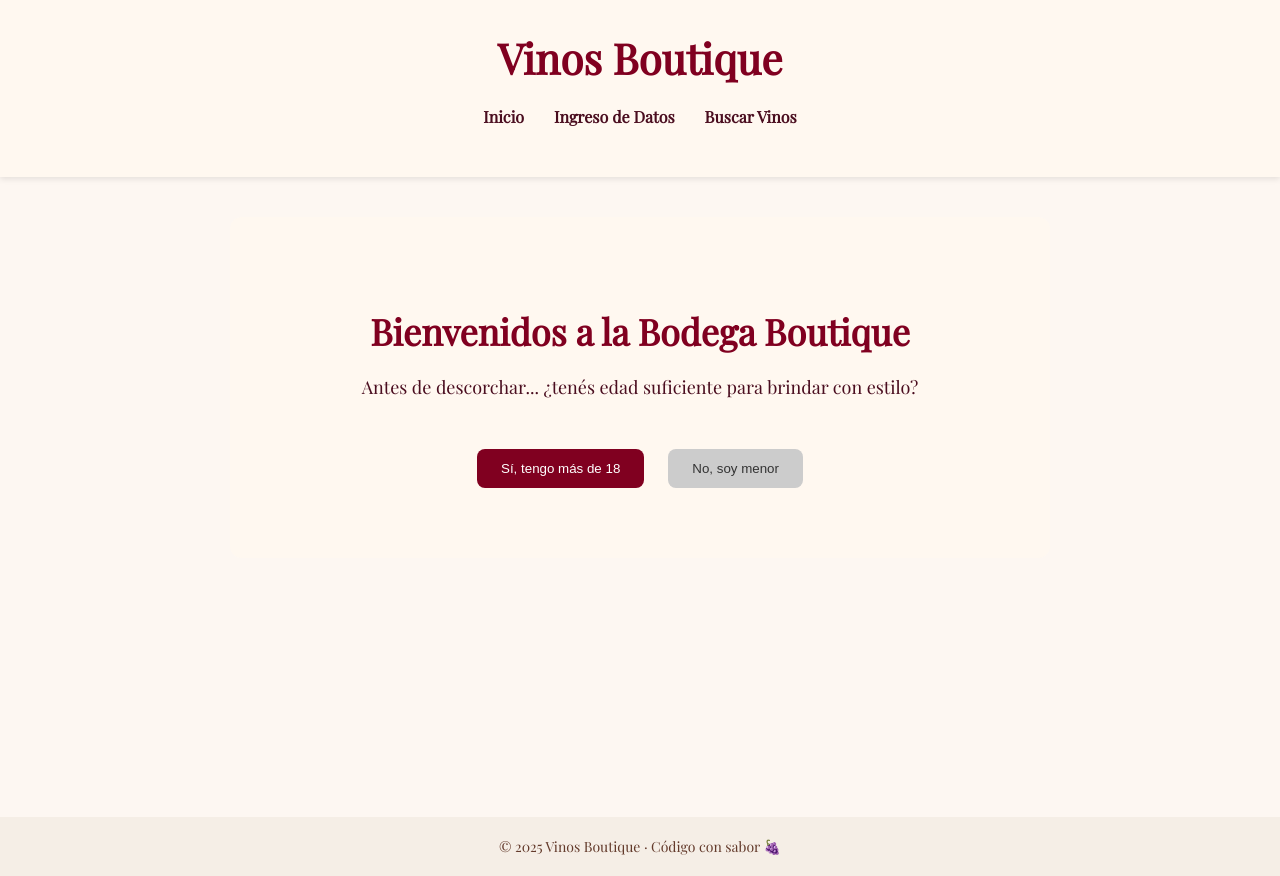
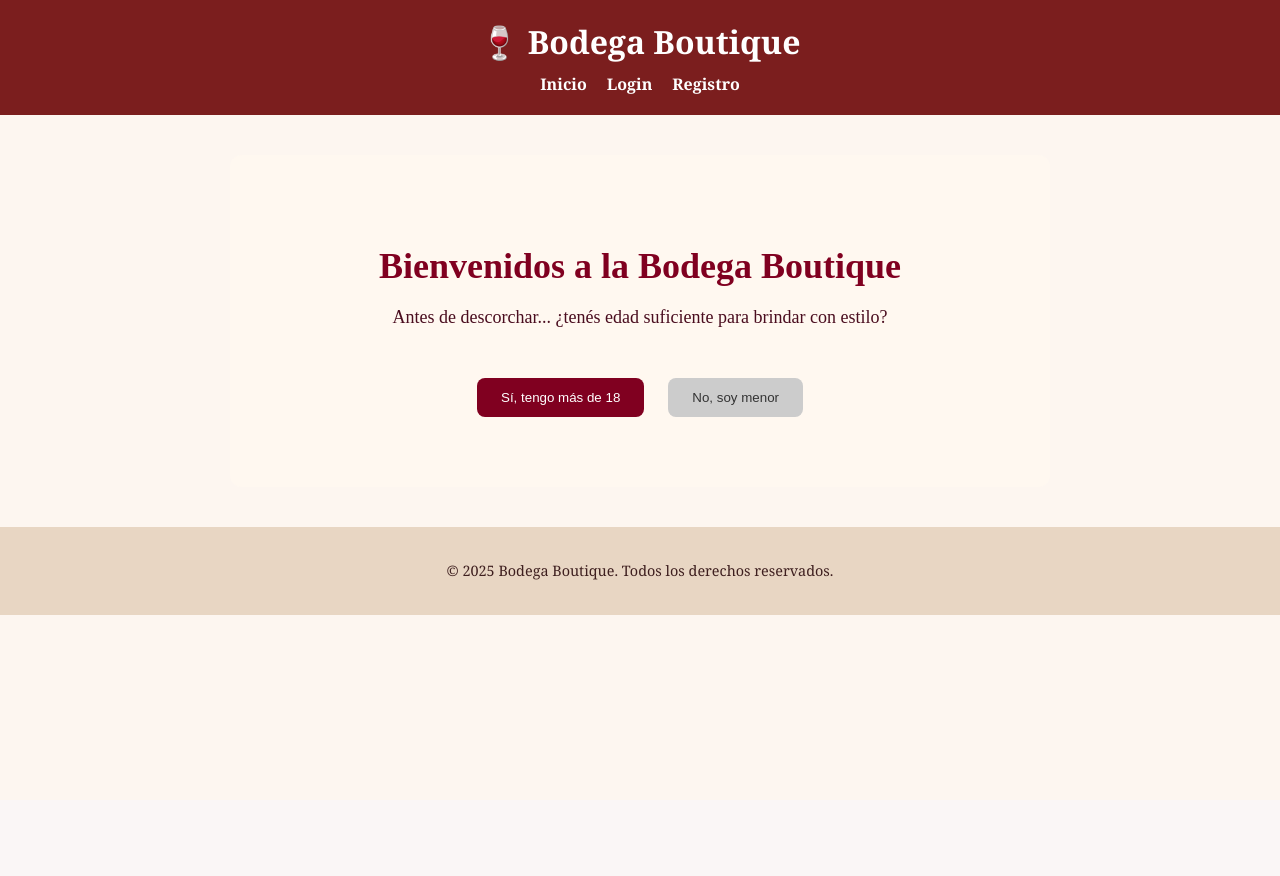
Before and after one commit to MiltonU/mi_primera_pagina, a Django app: page / in a window 1280 px wide. After the commit the page ends 615 px from the top, so only its background shows below. Run offline with Django 5.2, Linux system fonts and the light colour scheme.

```diff
--- a/Mi_Primera_Pagina/settings.py
+++ b/Mi_Primera_Pagina/settings.py
@@ -115,7 +115,9 @@ USE_TZ = True
 # Static files (CSS, JavaScript, Images)
 # https://docs.djangoproject.com/en/5.2/howto/static-files/
 
-STATIC_URL = 'static/'
+STATIC_URL = '/static/'
+STATICFILES_DIRS = [BASE_DIR / 'mi_primer_app/static']
+
 
 # Default primary key field type
 # https://docs.djangoproject.com/en/5.2/ref/settings/#default-auto-field
--- /dev/null
+++ b/mi_primer_app/static/mi_primer_app/css/estilos.css
@@ -0,0 +1,46 @@
+body {
+    font-family: 'Georgia', serif;
+    background-color: #fdf6f0;
+    color: #3e1f1f;
+    margin: 0;
+    padding: 0;
+}
+
+header {
+    background-color: #7b1e1e;
+    color: #fff;
+    padding: 20px;
+    text-align: center;
+}
+
+.logo h1 {
+    margin: 0;
+    font-size: 2em;
+}
+
+nav ul {
+    list-style: none;
+    padding: 0;
+    margin: 10px 0 0;
+    display: flex;
+    justify-content: center;
+    gap: 20px;
+}
+
+nav a {
+    color: #fff;
+    text-decoration: none;
+    font-weight: bold;
+}
+
+main {
+    padding: 40px;
+    text-align: center;
+}
+
+footer {
+    background-color: #e8d6c3;
+    text-align: center;
+    padding: 20px;
+    font-size: 0.9em;
+}
--- a/mi_primer_app/templates/mi_primer_app/base.html
+++ b/mi_primer_app/templates/mi_primer_app/base.html
@@ -3,36 +3,32 @@
 <html lang="es">
 <head>
     <meta charset="UTF-8">
-  <title>Tienda Boutique de Vinos</title>
-  <link href="https://fonts.googleapis.com/css2?family=Playfair+Display&display=swap" rel="stylesheet">
-  <meta name="viewport" content="width=device-width, initial-scale=1">
+    <title>{% block title %}Bodega Boutique{% endblock %}</title>
+    <link rel="stylesheet" href="{% static 'mi_primer_app/css/estilos.css' %}">
+    <meta name="viewport" content="width=device-width, initial-scale=1.0">
 </head>
-<body style="margin: 0; background-color: #fdf7f2; font-family: 'Playfair Display', serif; color: #4a0d1f;">
-
-  <!-- Encabezado con estilo boutique -->
-  <header style="background-color: #fff8f0; padding: 30px 0; text-align: center; box-shadow: 0 2px 6px rgba(0,0,0,0.1);">
-    <h1 style="font-size: 42px; color: #800020; margin: 0;">Vinos Boutique</h1>
-
-    <!-- Navegación -->
+<body>
+    <header>
+        <div class="logo">
+            <h1>🍷 Bodega Boutique</h1>
+        </div>
         <nav>
-      <ul style="list-style: none; display: flex; justify-content: center; gap: 30px; padding: 0; margin: 20px 0;">
-        <li><a href="{% url 'home' %}" style="text-decoration: none; color: #4a0d1f; font-weight: bold;">Inicio</a></li>
-        <li><a href="{% url 'formulario' %}" style="text-decoration: none; color: #4a0d1f; font-weight: bold;">Ingreso de Datos</a></li>
-        <li><a href="{% url 'buscar_vinos' %}" style="text-decoration: none; color: #4a0d1f; font-weight: bold;">Buscar Vinos</a></li>
-
+            <ul>
+                <li><a href="{% url 'home' %}">Inicio</a></li>
+                <li><a href="{% url 'login' %}">Login</a></li>
+                <li><a href="{% url 'registro' %}">Registro</a></li>
+            </ul>
         </nav>
     </header>
 
-  <!-- Contenido principal -->
-  <main style="min-height: 70vh; padding: 40px 20px;">
+    <main>
         {% block content %}
+        <!-- Contenido específico de cada vista -->
         {% endblock %}
     </main>
 
-  <!-- Pie de página -->
-  <footer style="background-color: #f5eee6; padding: 20px; text-align: center; font-size: 14px; color: #633a2b;">
-    <p style="margin: 0;">&copy; 2025 Vinos Boutique · Código con sabor 🍇</p>
+    <footer>
+        <p>&copy; 2025 Bodega Boutique. Todos los derechos reservados.</p>
     </footer>
-
 </body>
 </html>
--- a/mi_primer_app/urls.py
+++ b/mi_primer_app/urls.py
@@ -1,20 +1,8 @@
 from django.urls import path
 from . import views
-from django.contrib.auth.views import LogoutView
 
 urlpatterns = [
-    # 🏠 Inicio (verificación incluida en home)
     path('', views.home, name='home'),
-    path('acceso-denegado/', views.rechazo, name='rechazo'),
-
-    # 🔐 Autenticación
-    path('login/', views.mostrar_login, name='mostrar_login'),
-    path('registro/', views.registro_usuario, name='registro'),
-    path('logout/', LogoutView.as_view(next_page='home'), name='logout'),
-
-    # 📥 Ingreso de datos
-    path('formulario/', views.crear_objetos, name='formulario'),
-
-    # 🔍 Búsqueda
-    path('buscar/', views.buscar_vinos, name='buscar_vinos'),
+    path('login/', views.login_view, name='login'),
+    path('registro/', views.registro_view, name='registro'),
 ]
--- a/mi_primer_app/views.py
+++ b/mi_primer_app/views.py
@@ -1,112 +1,13 @@
 from django.shortcuts import render, redirect
-from django.http import HttpResponse
-from django.contrib.auth import authenticate, login
-from django.contrib.auth.decorators import login_required
-from django.contrib.auth.models import User
-from .forms import LoginForm, BodegaForm, VinoForm, ReseñaForm
-from .models import Vino
 
-# 🧪 Vista de prueba
-def hola_mundo(request):
-    return HttpResponse('¡Hola, mundo!')
-
-# 🏡 Página de inicio con verificación de edad
+# Vista principal
 def home(request):
-    if request.method == 'POST':
-        if request.POST.get('respuesta') == 'si':
-            request.session['verificado'] = True
-            return redirect('mostrar_login')
-        else:
-            return redirect('rechazo')
     return render(request, 'mi_primer_app/home.html')
 
+# Vista de login
+def login_view(request):
+    return render(request, 'mi_primer_app/login.html')
 
-# ❌ Vista para usuarios que no son mayores de edad
-def rechazo(request):
-    return render(request, 'mi_primer_app/acceso_denegado.html')
-
-# 🔐 Vista de login con formulario personalizado
-def mostrar_login(request):
-    if request.method == 'POST':
-        form = LoginForm(request.POST)
-        if form.is_valid():
-            usuario = form.cleaned_data['username']
-            clave = form.cleaned_data['password']
-            user = authenticate(request, username=usuario, password=clave)
-            if user is not None:
-                login(request, user)
-                return redirect('home')
-            else:
-                form.add_error(None, 'Credenciales inválidas')
-    else:
-        form = LoginForm()
-
-    return render(request, 'mi_primer_app/login.html', {'form': form})
-
-# 📝 Registro de nuevo usuario
-def registro_usuario(request):
-    if request.method == 'POST':
-        usuario = request.POST['username']
-        email = request.POST['email']
-        password = request.POST['password']
-        nuevo_usuario = User.objects.create_user(
-            username=usuario,
-            email=email,
-            password=password
-        )
-        login(request, nuevo_usuario)
-        return redirect('home')
+# Vista de registro
+def registro_view(request):
     return render(request, 'mi_primer_app/registro.html')
-
-# 📥 Vista para ingresar datos a 3 modelos
-@login_required
-def crear_objetos(request):
-    if request.method == 'POST':
-        bodega_form = BodegaForm(request.POST)
-        vino_form = VinoForm(request.POST)
-        reseña_form = ReseñaForm(request.POST)
-
-        if bodega_form.is_valid() and vino_form.is_valid() and reseña_form.is_valid():
-            bodega = bodega_form.save()
-            vino = vino_form.save(commit=False)
-            vino.bodega = bodega
-            vino.save()
-
-            reseña = reseña_form.save(commit=False)
-            reseña.vino = vino
-            reseña.save()
-
-            return redirect('home')
-    else:
-        bodega_form = BodegaForm()
-        vino_form = VinoForm()
-        reseña_form = ReseñaForm()
-
-    return render(request, 'mi_primer_app/formulario.html', {
-        'bodega_form': bodega_form,
-        'vino_form': vino_form,
-        'reseña_form': reseña_form
-    })
-
-# 🔍 Búsqueda por nombre de vino
-@login_required
-def buscar_vinos(request):
-    resultados = []
-    query = request.GET.get('query', '')
-    if query:
-        resultados = Vino.objects.filter(nombre__icontains=query)
-
-    return render(request, 'mi_primer_app/busqueda.html', {
-        'resultados': resultados,
-        'query': query
-    })
-
-def verificar_edad(request):
-    if request.method == "POST":
-        respuesta = request.POST.get("respuesta")
-        if respuesta == "si":
-            request.session['mayor_edad'] = True
-            return redirect('home')
-        else:
-            return redirect('login')  # o podés mostrar un mensaje de salida
-    return render(request, 'mi_primer_app/verificacion_edad.html')
```
Also changed, not shown: README.md, db.sqlite3. Lines whose indentation alone changed are shown as unchanged.
